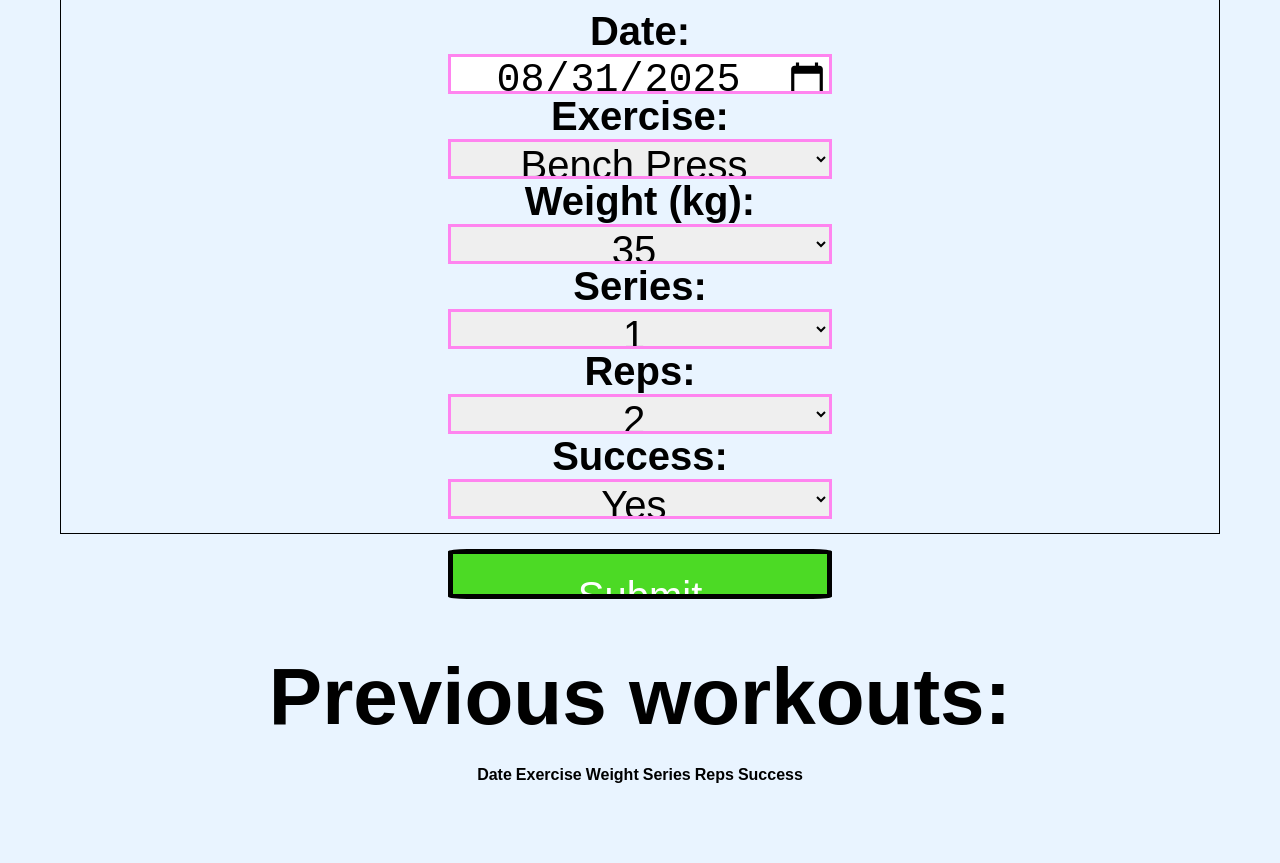
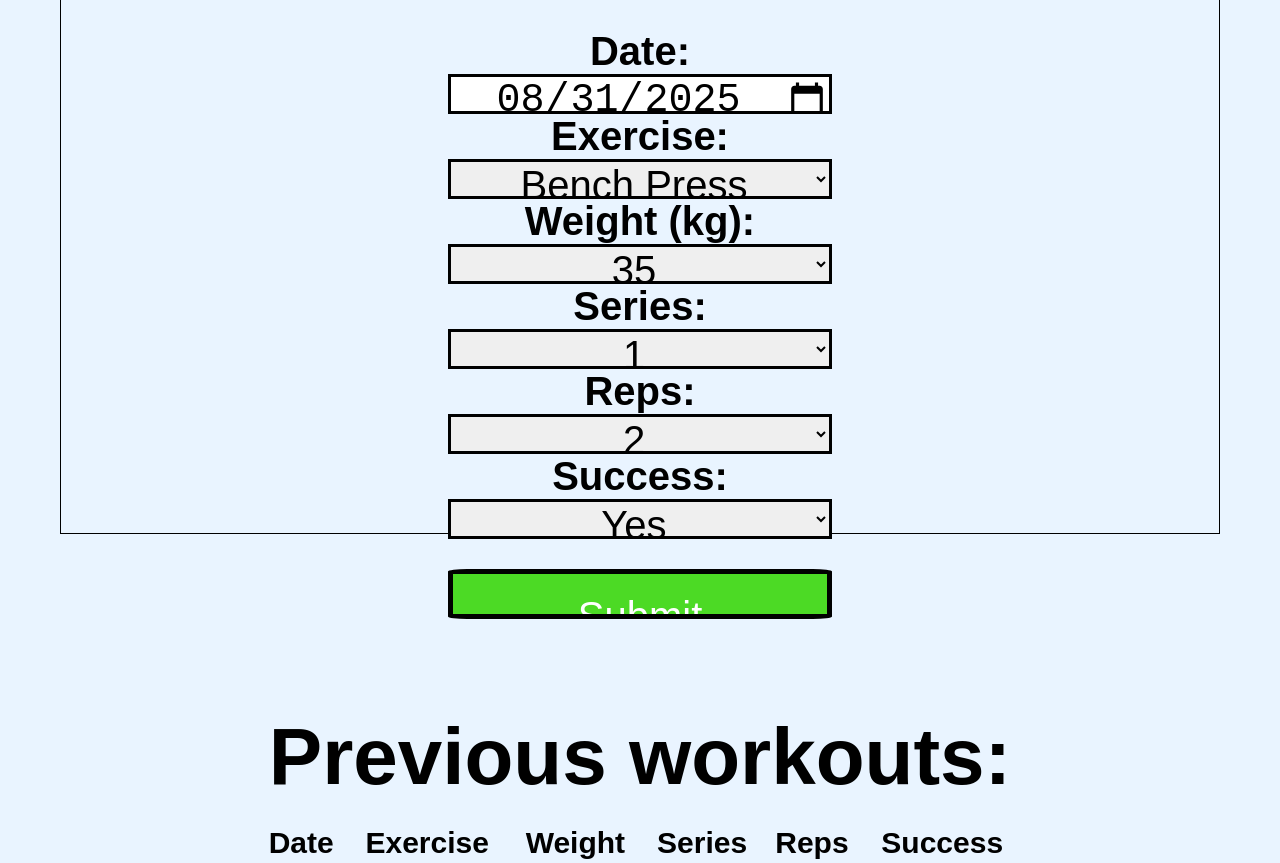
Before and after one commit to nicknem/workout-tracker, a plain HTML site: page index.html in a window 1280 px wide. Shown: the part 226-1089 px from the top of the page. Before the commit the page ends 1013 px from the top, so only its background shows below. Drawn offline with Linux system fonts and the light colour scheme.

Commit message:
Added better CSS

```diff
--- a/style.css
+++ b/style.css
@@ -33,9 +33,22 @@ label{
     border: 1px solid black;
 }
 
+.component {
+    margin: 20px;
+
+}
+
+
+
 
 table {
     text-align: center;
+    font-size: 30px;;
+    width: 60vw;
+}
+
+tr {
+    border: 2px solid black;
 }
 
 h1 {
@@ -54,7 +67,7 @@ form {
     height: 5vh;
     text-align: center;
     display: grid;
-    border: 3px solid #ff84ef;
+    border: 3px solid #000000;
 }
 
 input, select, table {
```
